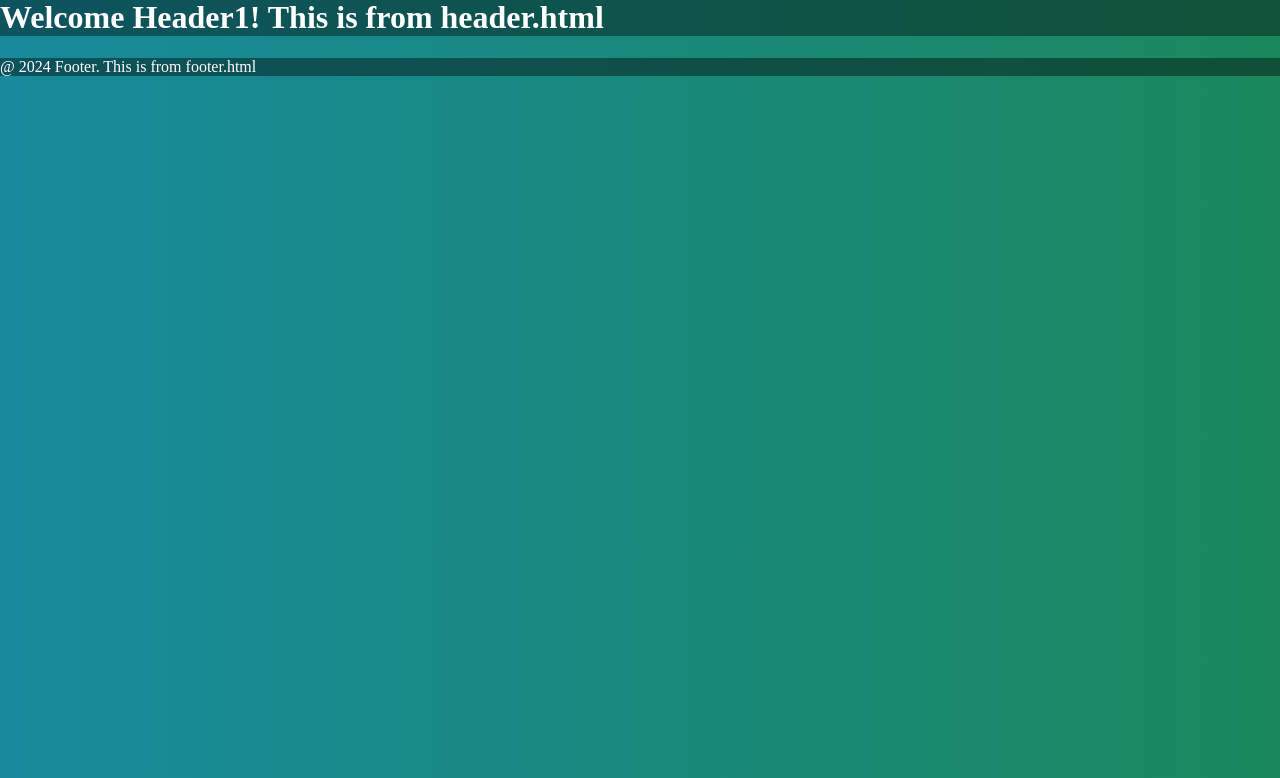
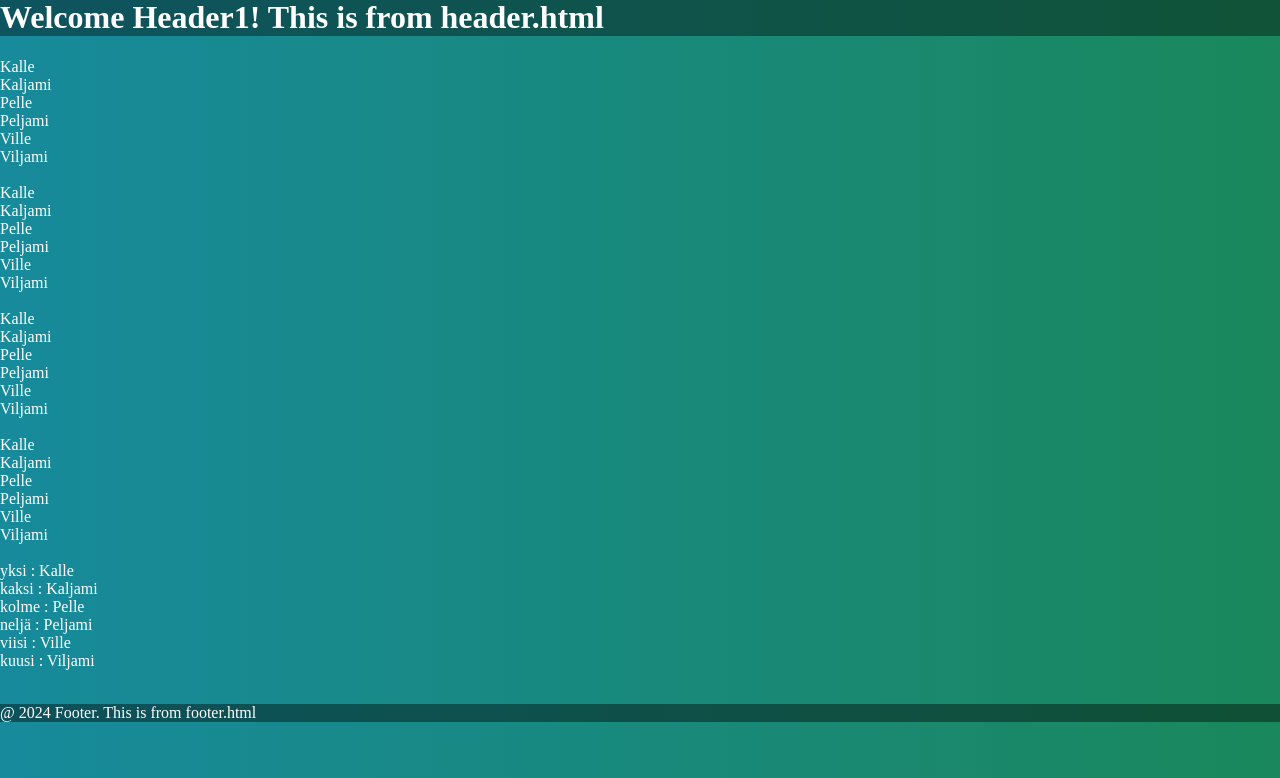
Before and after one commit to joni23008/phpapps, a PHP site: page / in a window 1280 px wide. Shown: the part 22-800 px from the top of the page. Run offline with PHP 8.4, Linux system fonts and the light colour scheme.

Commit message:
tehtava 4 valmis

```diff
--- a/materiaali tehtava 4/index.php
+++ b/materiaali tehtava 4/index.php
@@ -3,7 +3,67 @@ include("header.html");
 ?>
 
 <?php
-/* */
+/* Tee sellainen PHP -ohjelma, joka tulostaa taulukon
+
+ Kalle, Kaljami, Pelle, Peljami, Ville, Viljami
+
+arvot.
+
+Luo ensin yllä olevista alkioista taulukko,
+jonka indekseinä on lukuarvot nollasta eteenpäin ja tulosta taulukon alkiot käyttäen for, while ja do-while toistolauseita.
+Tee taulukko uudelleen siten, että annat taulukon alkioille indeksiksi merkkijonot
+yksi, kaksi, kolme, nelja, viisi, kuusi ja tulosta taulukon alkiot käyttäen foreach -toistolauseen kumpaakin versiota,
+ joista toisessa tulostat myös taulukon alkioiden indeksit materiaalin esimerkkien mukaisesti.*/
+
+ /*eka taulukko */
+$nimet[0]="Kalle";
+$nimet[1]="Kaljami";
+$nimet[2]="Pelle";
+$nimet[3]="Peljami";
+$nimet[4]="Ville";
+$nimet[5]="Viljami";
+
+ /*toka taulukko */
+$nimetToka["yksi"]="Kalle";
+$nimetToka["kaksi"]="Kaljami";
+$nimetToka["kolme"]="Pelle";
+$nimetToka["neljä"]="Peljami";
+$nimetToka["viisi"]="Ville";
+$nimetToka["kuusi"]="Viljami";
+
+ /*for loop ekaan taulukkoon */
+for ($i=0;$i<count($nimet);$i++){
+    print $nimet[$i]."<br>";
+}
+print "<br>";
+
+ /* while loop ekaan taulukkoon*/
+$i=0;
+while ($i<count($nimet)){
+    print $nimet[$i]."<br>";
+    $i++;
+}
+print "<br>";
+
+ /* do while loop ekaan taulukkoon*/
+$i=0;
+do{
+    print $nimet[$i]."<br>";
+    $i++;
+}while ($i<count($nimet));
+print "<br>";
+
+ /*foreach loop 1 tokaan taulukkoon */
+foreach ($nimetToka as $x){
+    print "$x <br>";
+}
+print "<br>";
+
+ /*foreach loop 2 tokaan taulukkoon */
+foreach ($nimetToka as $key => $value){
+    print $key." :  ".$value."<br>";
+}
+print "<br>";
 
 ?>
 
```
